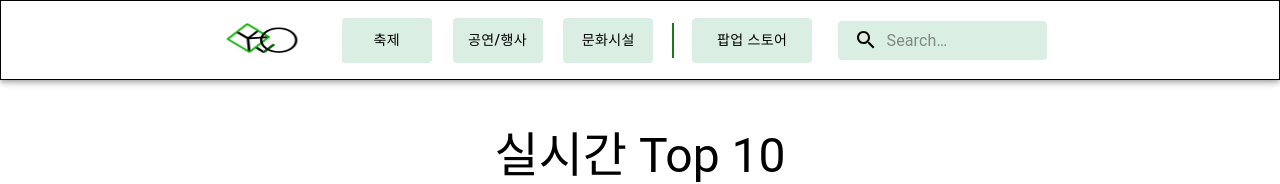
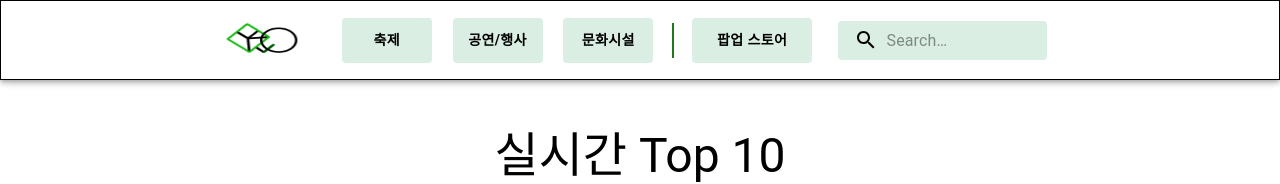
Before and after one commit to 2024tourismssu/FE, a React (Vite) app: page / in a window 1280 px wide. Shown: the top 184 px of the page. Built offline with nearby package versions, Linux system fonts and the light colour scheme.

Commit message:
chore : 글자 semi-bold로 수정

```diff
--- a/src/components/header/Header.tsx
+++ b/src/components/header/Header.tsx
@@ -101,6 +101,7 @@ function Header() {
                            sx={{
                               my: 2,
                               color: 'black',
+                              fontWeight: 600,
                               display: 'block',
                               margin: 1.3,
                               padding: 1,
```
